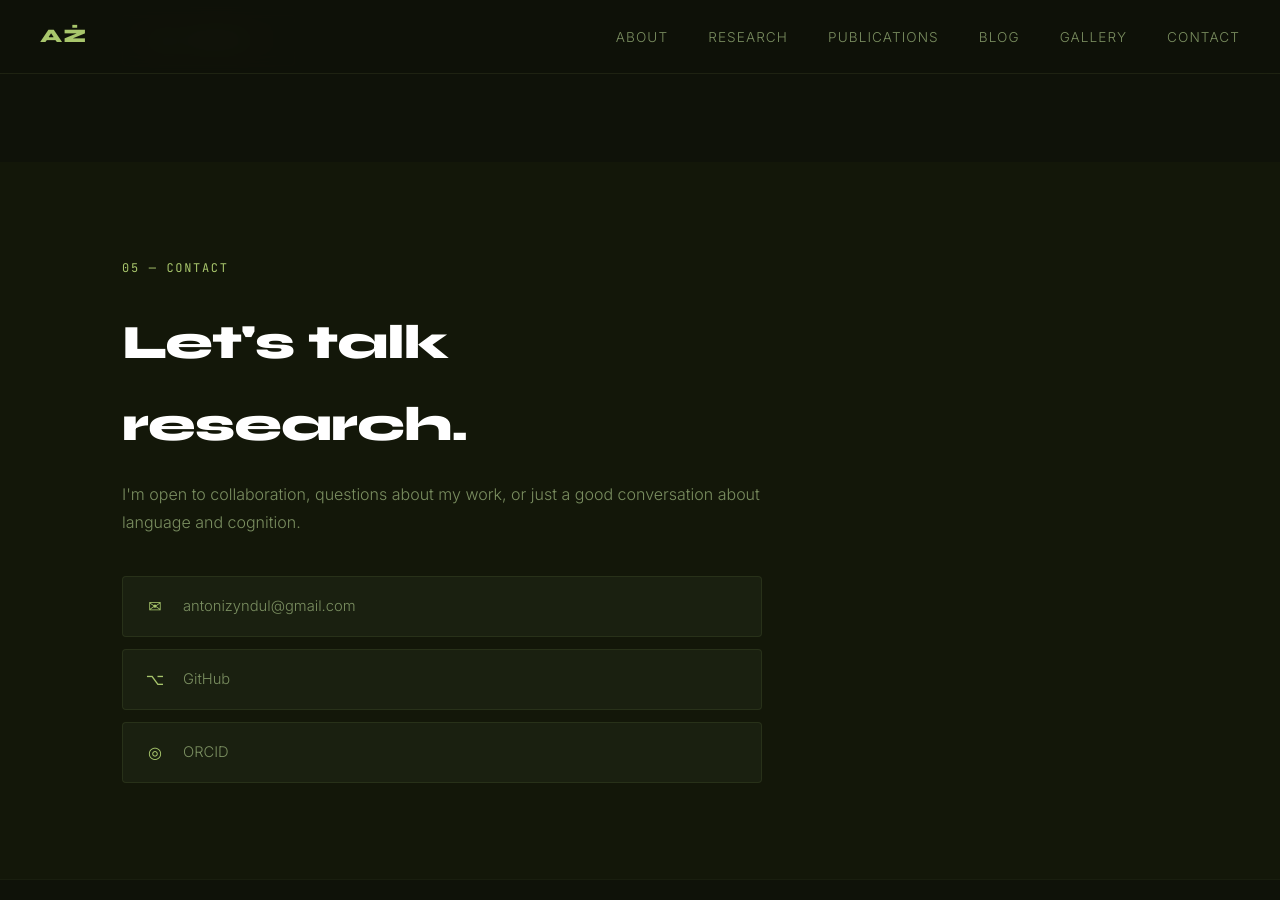
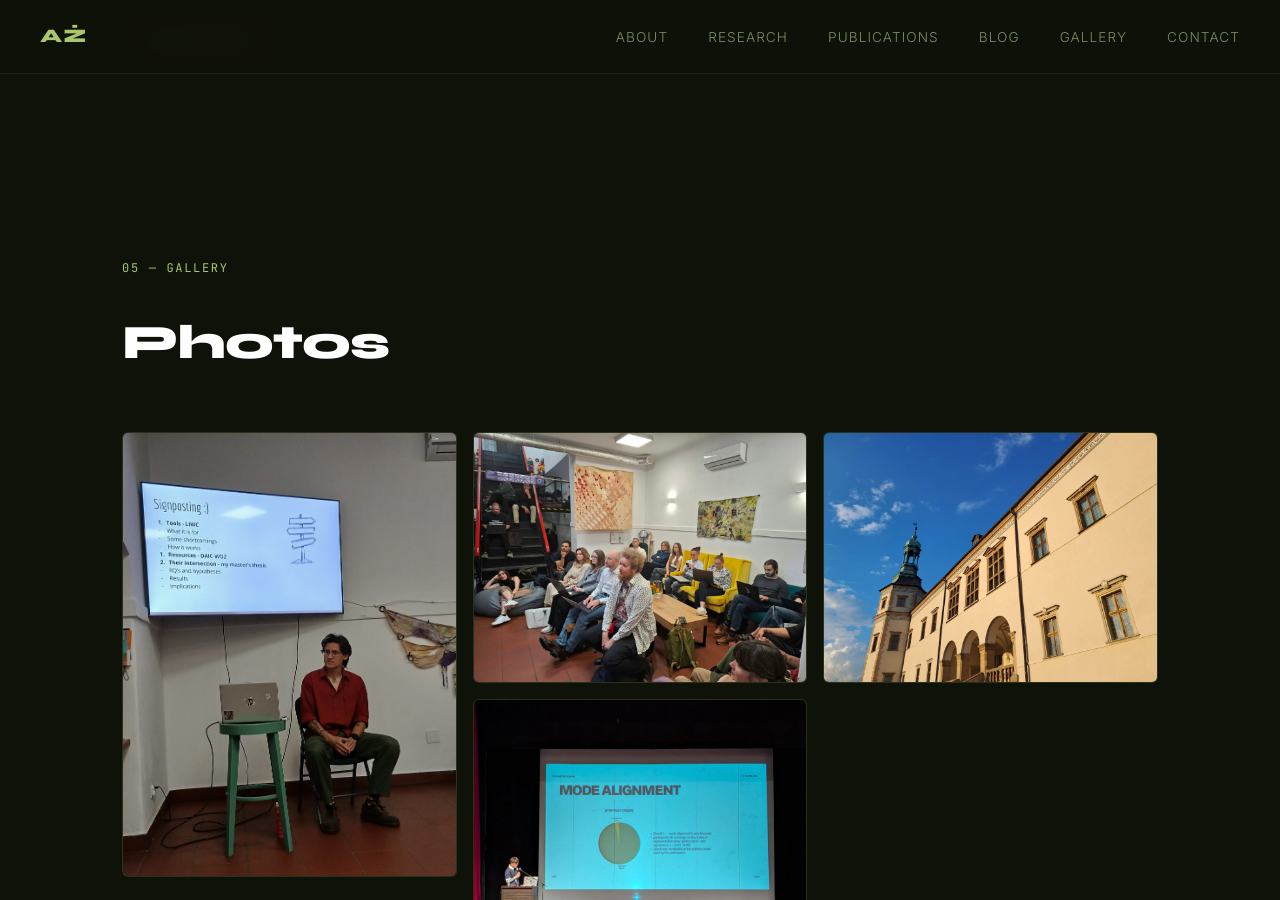
Before and after one commit to antonizyndul/antonizyndul.github.io, a Jekyll site: the page built from index.html, in a window 1280 px wide and 900 px high, scrolled down 3945 px. Built offline with Jekyll 4.4.1, drawn with Linux system fonts in a browser that asks for light colours; some of the changed text lies outside the part shown.

Commit message:
Add gallery preview section to index.html
Added a gallery preview section with images and a button to view all photos.

```diff
--- a/index.html
+++ b/index.html
@@ -139,10 +139,41 @@ layout: default
     </div>
   </section>
 
+<!-- GALLERY PREVIEW -->
+  <section id="gallery-preview">
+    <div class="container">
+      <div class="section-label">05 — Gallery</div>
+      <h2 class="section-title">Photos</h2>
+      <div class="masonry-grid preview-grid">
+
+        <div class="masonry-item">
+          <img src="/assets/img/nlpmed2026.jpeg" alt="" />
+        </div>
+
+        <div class="masonry-item">
+          <img src="/assets/img/nlpmed_public.jpeg" alt="" />
+        </div>
+
+        <div class="masonry-item">
+          <img src="/assets/img/evolang2026.jpeg" alt="" />
+        </div>
+
+        <div class="masonry-item">
+          <img src="/assets/img/kielce2026.jpeg" alt="" />
+        </div>
+
+      </div>
+      <div class="gallery-more">
+        <a href="/gallery/" class="btn btn-ghost">See all photos →</a>
+      </div>
+    </div>
+  </section>
+
+
   <!-- CONTACT -->
   <section id="contact">
     <div class="container">
-      <div class="section-label">05 — Contact</div>
+      <div class="section-label">06 — Contact</div>
       <div class="contact-inner">
         <h2>Let's talk research.</h2>
         <p>I'm open to collaboration, questions about my work, or just a good conversation about language and cognition.</p>
```
